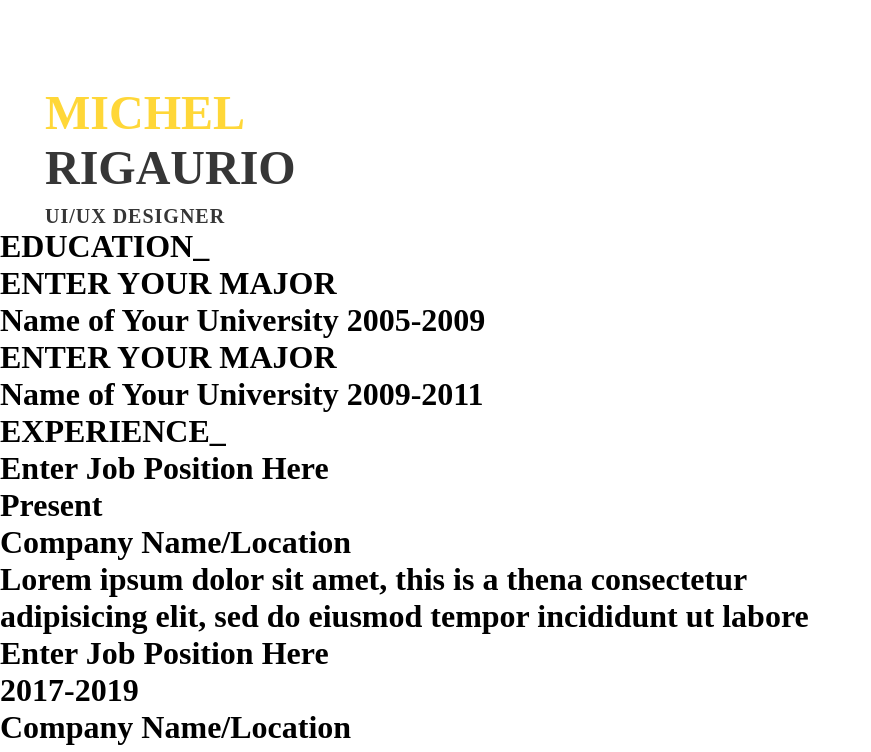
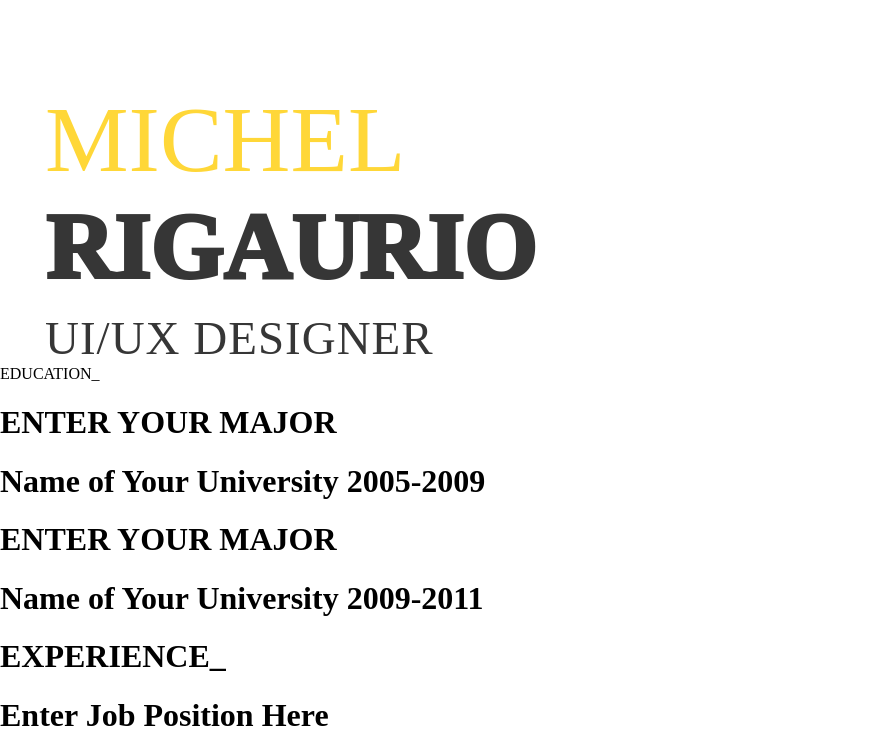
Before and after one commit to MarianaKlochnyk/pm-23-10, a website: page app/index.html in a window 1280 px wide. Shown: the top 752 px of the page, without its empty margins (0-871 px from the left). Drawn offline with nearby package versions, Linux system fonts and the light colour scheme; files that its build step writes are made by us from their sources.

Commit message:
Design file

```diff
--- a/app/index.html
+++ b/app/index.html
@@ -9,19 +9,19 @@
 <body>
   <div class = "header">
     <div class = "header_1">
-      <h1>MICHEL</h1>
+      <h9>Michel</h9>
     </div>
     <div class = "header_2">
-      <h1>RIGAURIO</h1>
+      <h9>Rigaurio</h9>
     </div>
     <div class = "header_3">
-      <h1>UI/UX Designer</h1>
+      <h9>UI/UX Designer</h9>
     </div>
   </div>
 
 
   <div class = "education">
-    <h1>EDUCATION_</h1>
+    <h9>EDUCATION_</h9>
     <div class="education_1">
       <h1>ENTER YOUR MAJOR</h1>
       <h1>Name of Your University 2005-2009</h1>
--- a/app/scss/style.scss
+++ b/app/scss/style.scss
@@ -1,7 +1,7 @@
 body{
   margin:0;
 }
-h1 {
+h9 {
   margin: 0;
   padding: 0;
 }
@@ -10,26 +10,25 @@ h1 {
 }
 
 .header_1{
-  font-size: 24px;
+  font-size: 94px;
   text-transform: uppercase;
   color: #ffd738;
-  font-weight: 500;
-  font-family: "Montserrat";
+  font-weight: normal;
   margin-top: 85px;
 }
 .header_2{
-  font-size: 24px;
+  font-size: 94px;
   text-transform: uppercase;
   color: #363636;
-  font-weight: 500;
-  font-family: "Montserrat";
+  font-weight: 1000;
+  font-family: "Bebas Neue";
 }
 .header_3{
-  font-size: 10px;
+  font-size: 47px;
   letter-spacing: 1px;
   text-transform: uppercase;
   color: #363636;
-  font-weight: 500;
-  font-family: "Montserrat";
+  font-weight: normal;
+  font-family: "Dancing Script";
   margin-top: 10px;
 }
--- a/package.json
+++ b/package.json
@@ -30,6 +30,7 @@
     "sass": "^1.78.0"
   },
   "dependencies": {
+    "bootstrap": "^5.3.3",
     "gulp-htmlmin": "^5.0.1"
   }
 }
```
Also changed, not shown: 1 other file.
